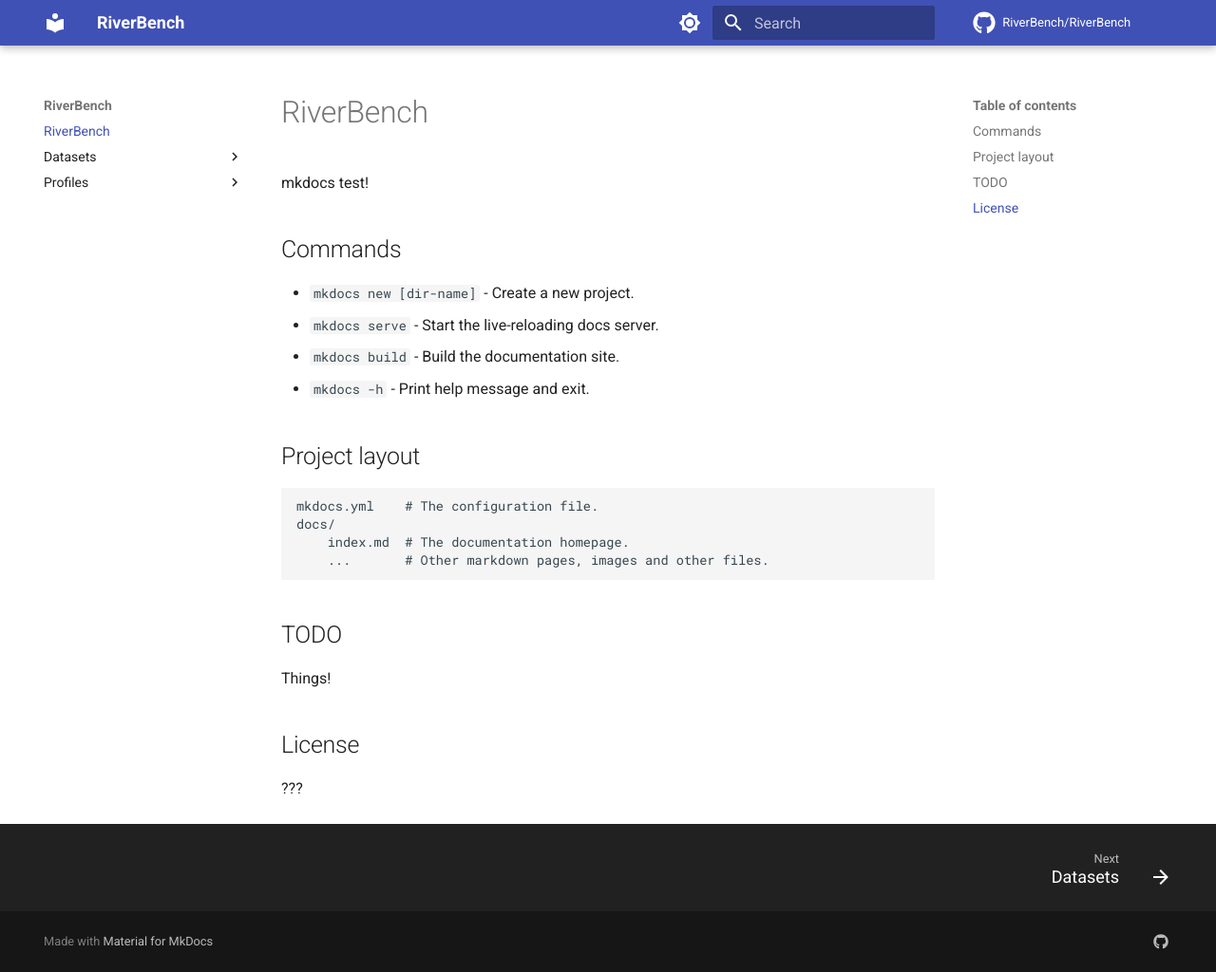
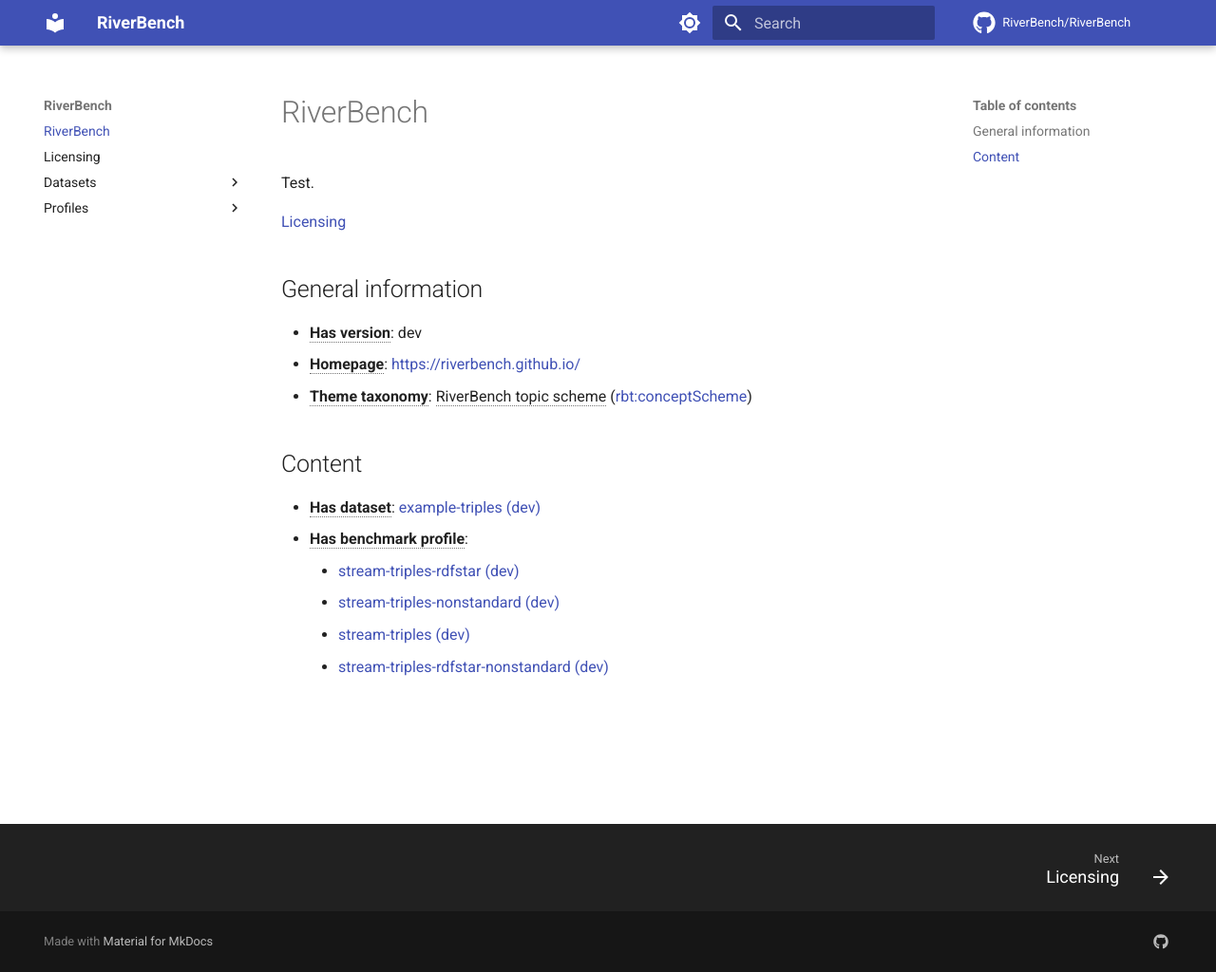
Before and after one commit to RiverBench/riverbench.github.io, an MkDocs documentation site: the page built from docs/index.md, in a window 1280 px wide and 1024 px high. Shown: the whole window at 95% size. Built offline with MkDocs 1.6.1 and Material for MkDocs 9.7.7, drawn with Linux system fonts in a browser that asks for light colours; comment, search, counter and statistics services are not loaded.

Commit message:
Automatic docs update (dev)

```diff
--- a/docs/index.md
+++ b/docs/index.md
@@ -1,25 +1,21 @@
 # RiverBench
 
-mkdocs test!
+Test.
 
-## Commands
+[Licensing](licensing)
 
-* `mkdocs new [dir-name]` - Create a new project.
-* `mkdocs serve` - Start the live-reloading docs server.
-* `mkdocs build` - Build the documentation site.
-* `mkdocs -h` - Print help message and exit.
 
-## Project layout
+## General information
 
-    mkdocs.yml    # The configuration file.
-    docs/
-        index.md  # The documentation homepage.
-        ...       # Other markdown pages, images and other files.
+- **<abbr title="Version tag of an artifact">Has version</abbr>**: dev
+- **<abbr title="A homepage for some thing.">Homepage</abbr>**: [https://riverbench.github.io/](https://riverbench.github.io/)
+- **<abbr title="The knowledge organization system (KOS) used to classify catalog's datasets.">Theme taxonomy</abbr>**: <abbr title="Collection of topic concepts used to annotate RiverBench datasets.">RiverBench topic scheme</abbr> ([rbt:conceptScheme](https://riverbench.github.io/schema/theme#conceptScheme))
 
-## TODO
+## Content
 
-Things!
-
-## License
-
-???
+- **<abbr title="A collection of data that is listed in the catalog.">Has dataset</abbr>**: [example-triples (dev)](https://riverbench.github.io/datasets/example-triples/dev)
+- **<abbr title="Indicates benchmark profiles that belong to this benchmark suite.">Has benchmark profile</abbr>**:
+    - [stream-triples-rdfstar (dev)](https://riverbench.github.io/profiles/stream-triples-rdfstar/dev)
+    - [stream-triples-nonstandard (dev)](https://riverbench.github.io/profiles/stream-triples-nonstandard/dev)
+    - [stream-triples (dev)](https://riverbench.github.io/profiles/stream-triples/dev)
+    - [stream-triples-rdfstar-nonstandard (dev)](https://riverbench.github.io/profiles/stream-triples-rdfstar-nonstandard/dev)
--- /dev/null
+++ b/docs/licensing.md
@@ -0,0 +1 @@
+TODO: licensing
```
Also changed, not shown: docs/profiles/dev/stream-triples-nonstandard.md (+5 -2 lines), docs/profiles/dev/stream-triples-rdfstar-nonstandard.md (+3 -0 lines), docs/profiles/dev/stream-triples-rdfstar.md (+5 -2 lines), docs/profiles/dev/stream-triples.md (+7 -4 lines).
